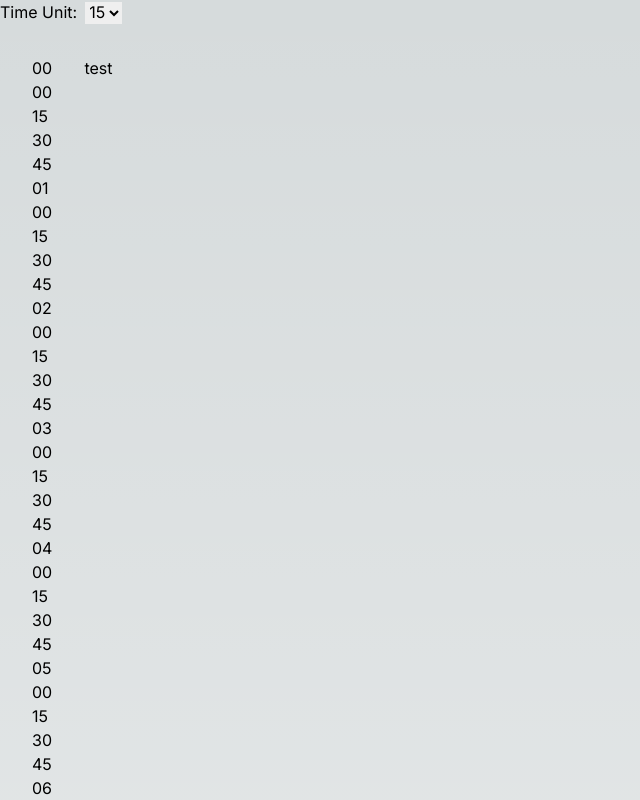
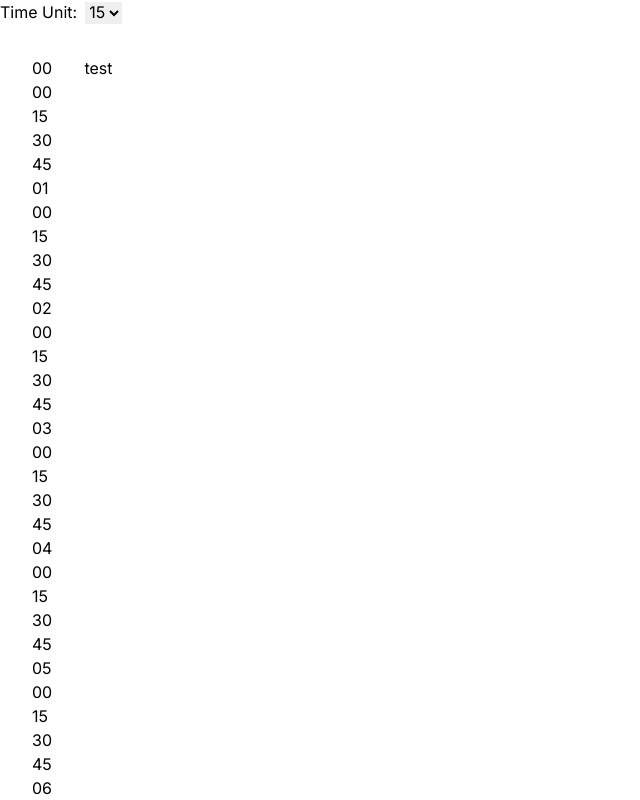
Before and after one commit to yoshikouki/timeline-component, a Next.js app: page / in a window 1280 px wide. Shown: the top 800 px of the page, without its empty margins (0-640 px from the left). Built offline with nearby package versions, Linux system fonts and the light colour scheme.

Commit message:
Remove background gradient

```diff
--- a/src/app/globals.css
+++ b/src/app/globals.css
@@ -4,24 +4,14 @@
 
 :root {
   --foreground-rgb: 0, 0, 0;
-  --background-start-rgb: 214, 219, 220;
-  --background-end-rgb: 255, 255, 255;
 }
 
 @media (prefers-color-scheme: dark) {
   :root {
     --foreground-rgb: 255, 255, 255;
-    --background-start-rgb: 0, 0, 0;
-    --background-end-rgb: 0, 0, 0;
   }
 }
 
 body {
   color: rgb(var(--foreground-rgb));
-  background: linear-gradient(
-      to bottom,
-      transparent,
-      rgb(var(--background-end-rgb))
-    )
-    rgb(var(--background-start-rgb));
 }
```
